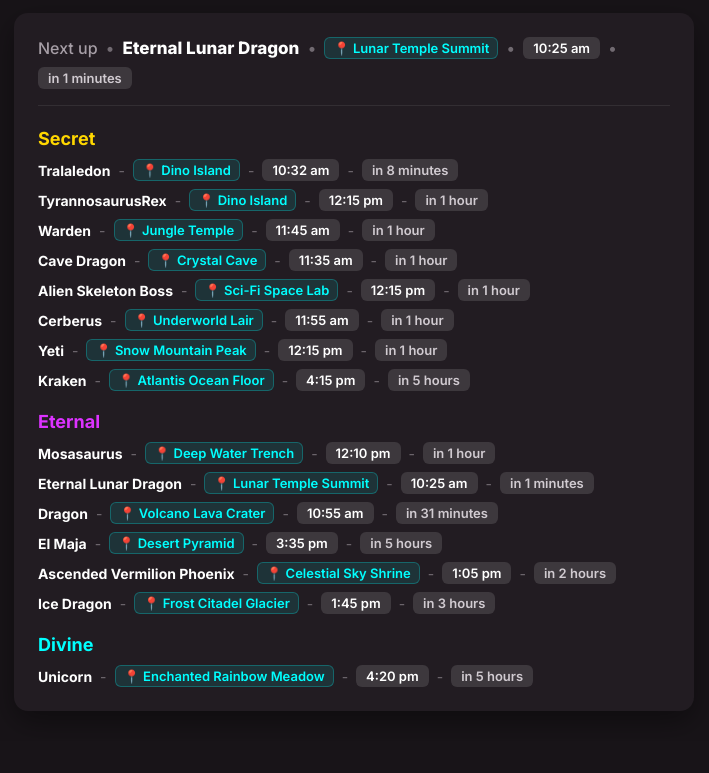
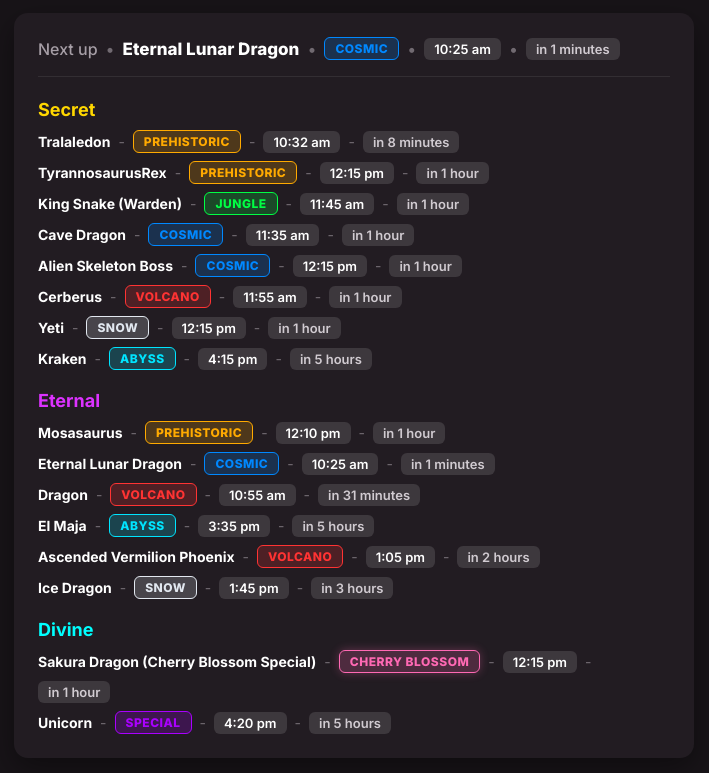
Before and after one commit to mmtandico/Zax-Script, a website: page dashboard/index.html in a window 1280 px wide. Shown: the part 79-852 px from the top of the page, without its empty margins (286-995 px from the left). Before the commit the page ends 820 px from the top, so only its background shows below. Drawn offline with Linux system fonts and the light colour scheme.

Commit message:
Update zone mappings to match official game reference (COSMIC, PREHISTORIC, ABYSS, VOLCANO, SNOW, JUNGLE, CHERRY BLOSSOM)

```diff
--- a/dashboard/app.js
+++ b/dashboard/app.js
@@ -1,6 +1,6 @@
 /**
  * Steal an Egg - Real-Time Egg Spawn Predictor Application Logic
- * Displays exact egg names, spawn zones, 12-hour AM/PM times, and relative countdowns.
+ * Official Zone Mapping: COSMIC, PREHISTORIC, ABYSS, VOLCANO, SNOW, JUNGLE, CHERRY BLOSSOM.
  */
 
 document.addEventListener('DOMContentLoaded', () => {
@@ -40,28 +40,29 @@ document.addEventListener('DOMContentLoaded', () => {
         return `in ${hours} hours`;
     }
 
-    // Exact Egg Definitions with Map Zone Locations
+    // Official Steal an Egg Zone & Egg Database
     const eggDatabase = {
         Secret: [
-            { name: "Tralaledon", zone: "Dino Island", cycleSec: 2100, offsetSec: 780 },
-            { name: "TyrannosaurusRex", zone: "Dino Island", cycleSec: 8100, offsetSec: 7200 },
-            { name: "Warden", zone: "Jungle Temple", cycleSec: 9000, offsetSec: 8100 },
-            { name: "Cave Dragon", zone: "Crystal Cave", cycleSec: 10200, offsetSec: 9300 },
-            { name: "Alien Skeleton Boss", zone: "Sci-Fi Space Lab", cycleSec: 11700, offsetSec: 10800 },
-            { name: "Cerberus", zone: "Underworld Lair", cycleSec: 17400, offsetSec: 16500 },
-            { name: "Yeti", zone: "Snow Mountain Peak", cycleSec: 23400, offsetSec: 22500 },
-            { name: "Kraken", zone: "Atlantis Ocean Floor", cycleSec: 33600, offsetSec: 32700 }
+            { name: "Tralaledon", zone: "PREHISTORIC", zoneCss: "prehistoric", cycleSec: 2100, offsetSec: 780 },
+            { name: "TyrannosaurusRex", zone: "PREHISTORIC", zoneCss: "prehistoric", cycleSec: 8100, offsetSec: 7200 },
+            { name: "King Snake (Warden)", zone: "JUNGLE", zoneCss: "jungle", cycleSec: 9000, offsetSec: 8100 },
+            { name: "Cave Dragon", zone: "COSMIC", zoneCss: "cosmic", cycleSec: 10200, offsetSec: 9300 },
+            { name: "Alien Skeleton Boss", zone: "COSMIC", zoneCss: "cosmic", cycleSec: 11700, offsetSec: 10800 },
+            { name: "Cerberus", zone: "VOLCANO", zoneCss: "volcano", cycleSec: 17400, offsetSec: 16500 },
+            { name: "Yeti", zone: "SNOW", zoneCss: "snow", cycleSec: 23400, offsetSec: 22500 },
+            { name: "Kraken", zone: "ABYSS", zoneCss: "abyss", cycleSec: 33600, offsetSec: 32700 }
         ],
         Eternal: [
-            { name: "Mosasaurus", zone: "Deep Water Trench", cycleSec: 10500, offsetSec: 9600 },
-            { name: "Eternal Lunar Dragon", zone: "Lunar Temple Summit", cycleSec: 22200, offsetSec: 21300 },
-            { name: "Dragon", zone: "Volcano Lava Crater", cycleSec: 24000, offsetSec: 23100 },
-            { name: "El Maja", zone: "Desert Pyramid", cycleSec: 32100, offsetSec: 31200 },
-            { name: "Ascended Vermilion Phoenix", zone: "Celestial Sky Shrine", cycleSec: 38100, offsetSec: 37200 },
-            { name: "Ice Dragon", zone: "Frost Citadel Glacier", cycleSec: 65400, offsetSec: 64500 }
+            { name: "Mosasaurus", zone: "PREHISTORIC", zoneCss: "prehistoric", cycleSec: 10500, offsetSec: 9600 },
+            { name: "Eternal Lunar Dragon", zone: "COSMIC", zoneCss: "cosmic", cycleSec: 22200, offsetSec: 21300 },
+            { name: "Dragon", zone: "VOLCANO", zoneCss: "volcano", cycleSec: 24000, offsetSec: 23100 },
+            { name: "El Maja", zone: "ABYSS", zoneCss: "abyss", cycleSec: 32100, offsetSec: 31200 },
+            { name: "Ascended Vermilion Phoenix", zone: "VOLCANO", zoneCss: "volcano", cycleSec: 38100, offsetSec: 37200 },
+            { name: "Ice Dragon", zone: "SNOW", zoneCss: "snow", cycleSec: 65400, offsetSec: 64500 }
         ],
         Divine: [
-            { name: "Unicorn", zone: "Enchanted Rainbow Meadow", cycleSec: 21900, offsetSec: 21000 }
+            { name: "Sakura Dragon (Cherry Blossom Special)", zone: "CHERRY BLOSSOM", zoneCss: "cherry-blossom", cycleSec: 14400, offsetSec: 13500 },
+            { name: "Unicorn", zone: "SPECIAL", zoneCss: "special", cycleSec: 21900, offsetSec: 21000 }
         ]
     };
 
@@ -88,6 +89,7 @@ document.addEventListener('DOMContentLoaded', () => {
                     tier,
                     name: item.name,
                     zone: item.zone,
+                    zoneCss: item.zoneCss,
                     rem,
                     clockStr,
                     relStr
@@ -98,7 +100,7 @@ document.addEventListener('DOMContentLoaded', () => {
                 row.innerHTML = `
                     <span class="egg-name">${item.name}</span>
                     <span class="dot-sep">-</span>
-                    <span class="zone-badge">📍 ${item.zone}</span>
+                    <span class="zone-badge ${item.zoneCss}">${item.zone}</span>
                     <span class="dot-sep">-</span>
                     <span class="time-badge">${clockStr}</span>
                     <span class="dot-sep">-</span>
@@ -114,7 +116,10 @@ document.addEventListener('DOMContentLoaded', () => {
 
         if (nextUpItem) {
             if (nextUpName) nextUpName.textContent = nextUpItem.name;
-            if (nextUpZone) nextUpZone.textContent = `📍 ${nextUpItem.zone}`;
+            if (nextUpZone) {
+                nextUpZone.textContent = nextUpItem.zone;
+                nextUpZone.className = `zone-badge ${nextUpItem.zoneCss}`;
+            }
             if (nextUpTime) nextUpTime.textContent = nextUpItem.clockStr;
             if (nextUpRelative) nextUpRelative.textContent = nextUpItem.relStr;
         }
--- a/dashboard/style.css
+++ b/dashboard/style.css
@@ -1,6 +1,6 @@
 /*
     Steal an Egg - Reference Predictor UI Stylesheet
-    Matches the exact dark card layout from reference screenshot.
+    Matches exact zone colors and dark layout from official reference image.
 */
 
 :root {
@@ -122,16 +122,24 @@ body {
     opacity: 0.6;
 }
 
-/* ZONE BADGE */
+/* OFFICIAL ZONE COLORS & BADGES */
 .zone-badge {
-    background: rgba(0, 255, 255, 0.1);
-    color: #00ffff;
-    border: 1px solid rgba(0, 255, 255, 0.25);
-    padding: 2px 8px;
+    padding: 3px 10px;
     border-radius: 6px;
-    font-size: 13px;
-    font-weight: 600;
+    font-size: 12px;
+    font-weight: 800;
+    letter-spacing: 0.5px;
+    text-transform: uppercase;
 }
+
+.zone-badge.cosmic { background: rgba(0, 136, 255, 0.2); color: #0088ff; border: 1px solid #0088ff; }
+.zone-badge.prehistoric { background: rgba(255, 170, 0, 0.2); color: #ffaa00; border: 1px solid #ffaa00; }
+.zone-badge.abyss { background: rgba(0, 229, 255, 0.2); color: #00e5ff; border: 1px solid #00e5ff; }
+.zone-badge.volcano { background: rgba(255, 51, 51, 0.2); color: #ff3333; border: 1px solid #ff3333; }
+.zone-badge.snow { background: rgba(226, 232, 240, 0.2); color: #e2e8f0; border: 1px solid #e2e8f0; }
+.zone-badge.jungle { background: rgba(0, 255, 68, 0.2); color: #00ff44; border: 1px solid #00ff44; }
+.zone-badge.cherry-blossom { background: rgba(255, 105, 180, 0.2); color: #ff69b4; border: 1px solid #ff69b4; box-shadow: 0 0 10px rgba(255, 105, 180, 0.3); }
+.zone-badge.special { background: rgba(170, 0, 255, 0.2); color: #aa00ff; border: 1px solid #aa00ff; }
 
 /* BADGES */
 .time-badge {
```
Also changed, not shown: 2 other files.
